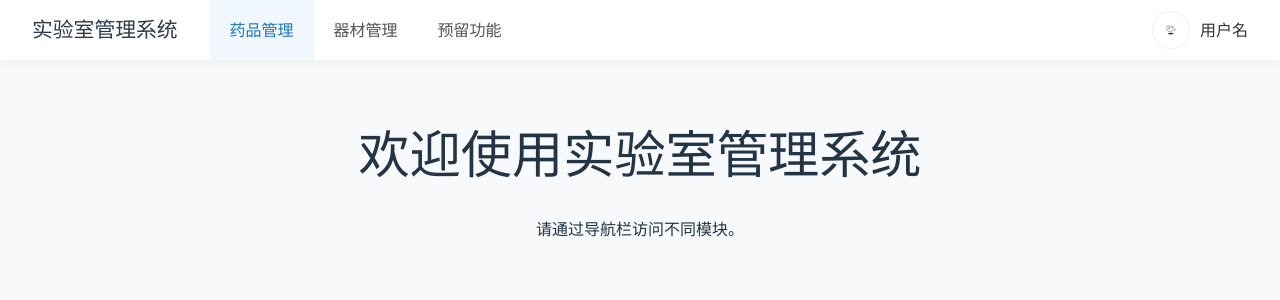
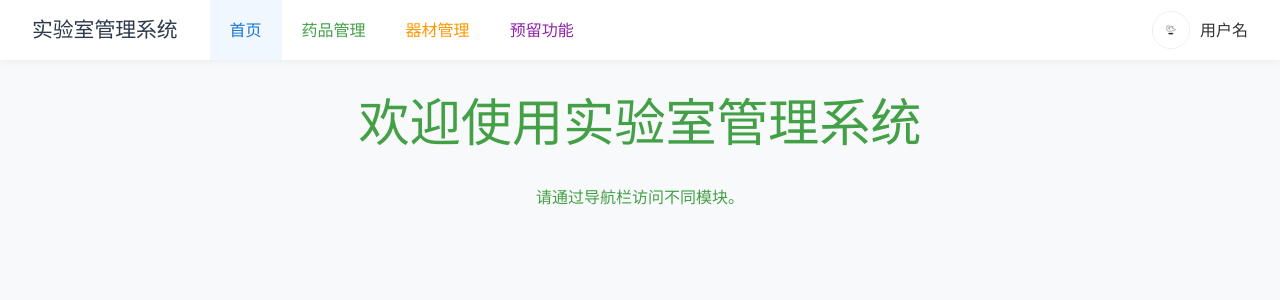
Before and after one commit to aqianer/M-Manage, a Vue app in the folder src/frontend/: page / in a window 1280 px wide. Shown: the top 300 px of the page. Built offline with nearby package versions, Linux system fonts and the light colour scheme.

Commit message:
由于前端页面逻辑开始复杂，采用vue工程化构建，编译生成静态文件后部署到springboot的静态目录

```diff
--- a/src/frontend/src/App.vue
+++ b/src/frontend/src/App.vue
@@ -1,18 +1,19 @@
+<template>
+  <NavBar :activeTab="activeTab" @update:activeTab="activeTab = $event" />
+  <div v-if="activeTab === 'dashborad'">
+    <h1 class="text-center mt-5" style="color: #43a047;">欢迎使用实验室管理系统</h1>
+    <p class="text-center text-muted" style="color: #43a047;">请通过导航栏访问不同模块。</p>
+  </div>
+  <div v-else-if="activeTab === 'chemical'" style="color: #43a047;">药品管理内容</div>
+  <div v-else-if="activeTab === 'equipment'" style="color: #ff9800;">器材管理内容</div>
+  <div v-else-if="activeTab === 'reserved'" style="color: #8e24aa;">预留功能内容</div>
+</template>
+
 <script setup>
-import { ref, reactive } from 'vue'
+import { ref } from 'vue'
 import NavBar from './components/NavBar.vue'
+const activeTab = ref('dashborad')
 </script>
-
-<template>
-  <header>
-    <NavBar />
-  </header>
-  <main class="content-area">
-    <!-- 页面内容将在这里渲染 -->
-    <h1 class="text-center mt-5">欢迎使用实验室管理系统</h1>
-    <p class="text-center text-muted">请通过导航栏访问不同模块。</p>
-  </main>
-</template>
 
 <style>
 #app, html, body {
@@ -23,11 +24,6 @@ import NavBar from './components/NavBar.vue'
   padding: 0;
   box-sizing: border-box;
 }
-header, main {
-  width: 100%;
-  box-sizing: border-box;
-}
-/* 确保应用根元素充满屏幕且没有多余边距 */
 body {
   margin: 0;
   font-family: -apple-system, BlinkMacSystemFont, "Segoe UI", Roboto, "Helvetica Neue", Arial, sans-serif;
--- a/src/frontend/src/components/NavBar.vue
+++ b/src/frontend/src/components/NavBar.vue
@@ -3,13 +3,16 @@
     <div class="navbar-left">
       <div class="navbar-logo">实验室管理系统</div>
       <ul class="navbar-tabs">
-        <li class="navbar-tab" :class="{active: activeTab === 'chemical'}" @click="selectTab('chemical')">
+        <li class="navbar-tab dashborad-tab" :class="{active: activeTab === 'dashborad'}" @click="selectTab('dashborad')">
+          首页
+        </li>
+        <li class="navbar-tab chemical-tab" :class="{active: activeTab === 'chemical'}" @click="selectTab('chemical')">
           药品管理
         </li>
-        <li class="navbar-tab" :class="{active: activeTab === 'equipment'}" @click="selectTab('equipment')">
+        <li class="navbar-tab equipment-tab" :class="{active: activeTab === 'equipment'}" @click="selectTab('equipment')">
           器材管理
         </li>
-        <li class="navbar-tab" :class="{active: activeTab === 'reserved'}" @click="selectTab('reserved')">
+        <li class="navbar-tab reserved-tab" :class="{active: activeTab === 'reserved'}" @click="selectTab('reserved')">
           预留功能
         </li>
       </ul>
@@ -24,11 +27,13 @@
 </template>
 
 <script setup>
-import { ref } from 'vue'
-const activeTab = ref('chemical')
+import { defineProps, defineEmits } from 'vue'
+const props = defineProps({
+  activeTab: String
+})
+const emit = defineEmits(['update:activeTab'])
 function selectTab(tab) {
-  activeTab.value = tab
-  // 可在此处添加路由跳转或事件
+  emit('update:activeTab', tab)
 }
 </script>
 
@@ -95,4 +100,16 @@ function selectTab(tab) {
   font-size: 1rem;
   color: #333;
 }
+.dashborad-tab {
+  color: #1976d2;
+}
+.chemical-tab {
+  color: #43a047;
+}
+.equipment-tab {
+  color: #ff9800;
+}
+.reserved-tab {
+  color: #8e24aa;
+}
 </style>
```
